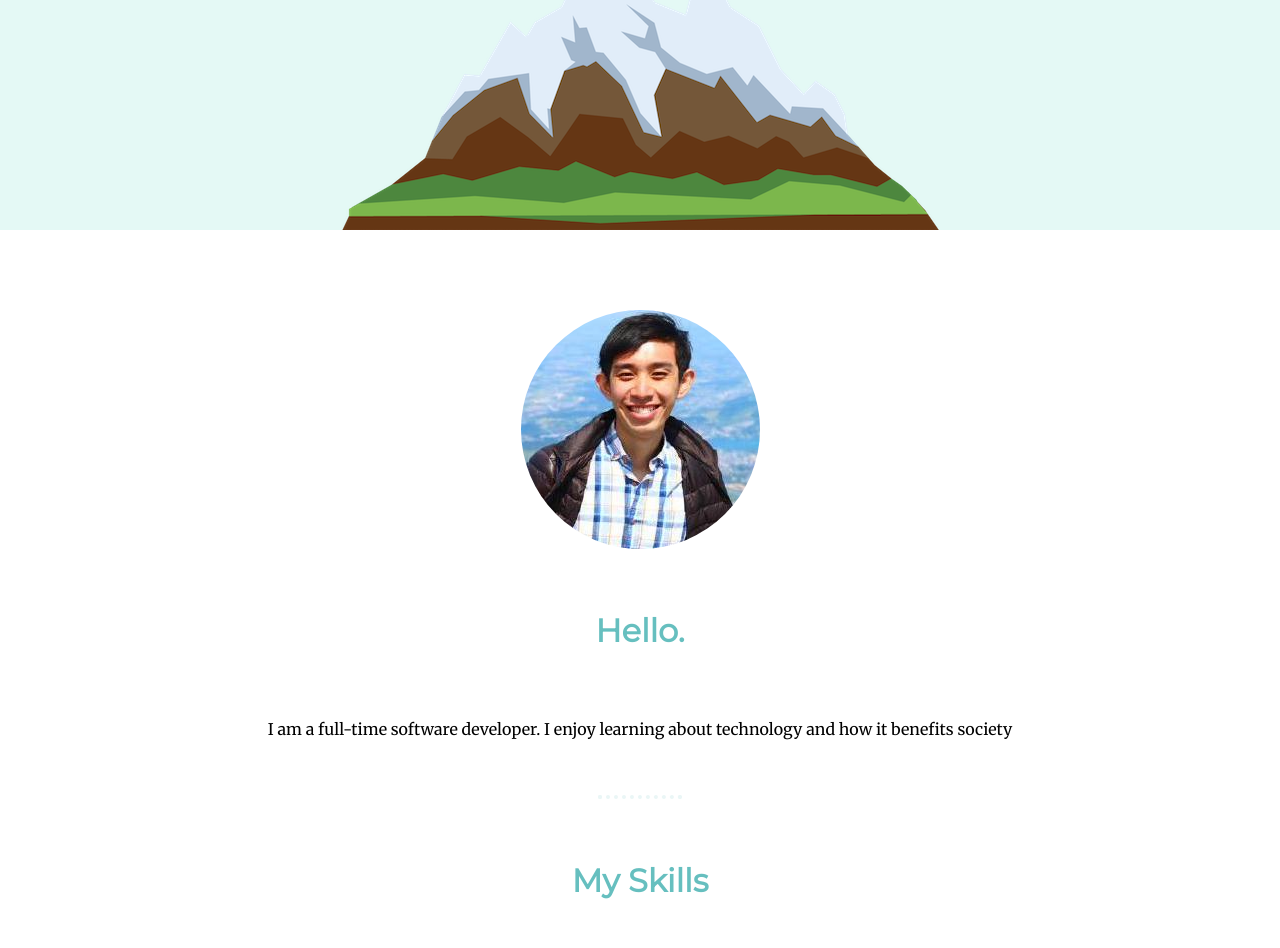
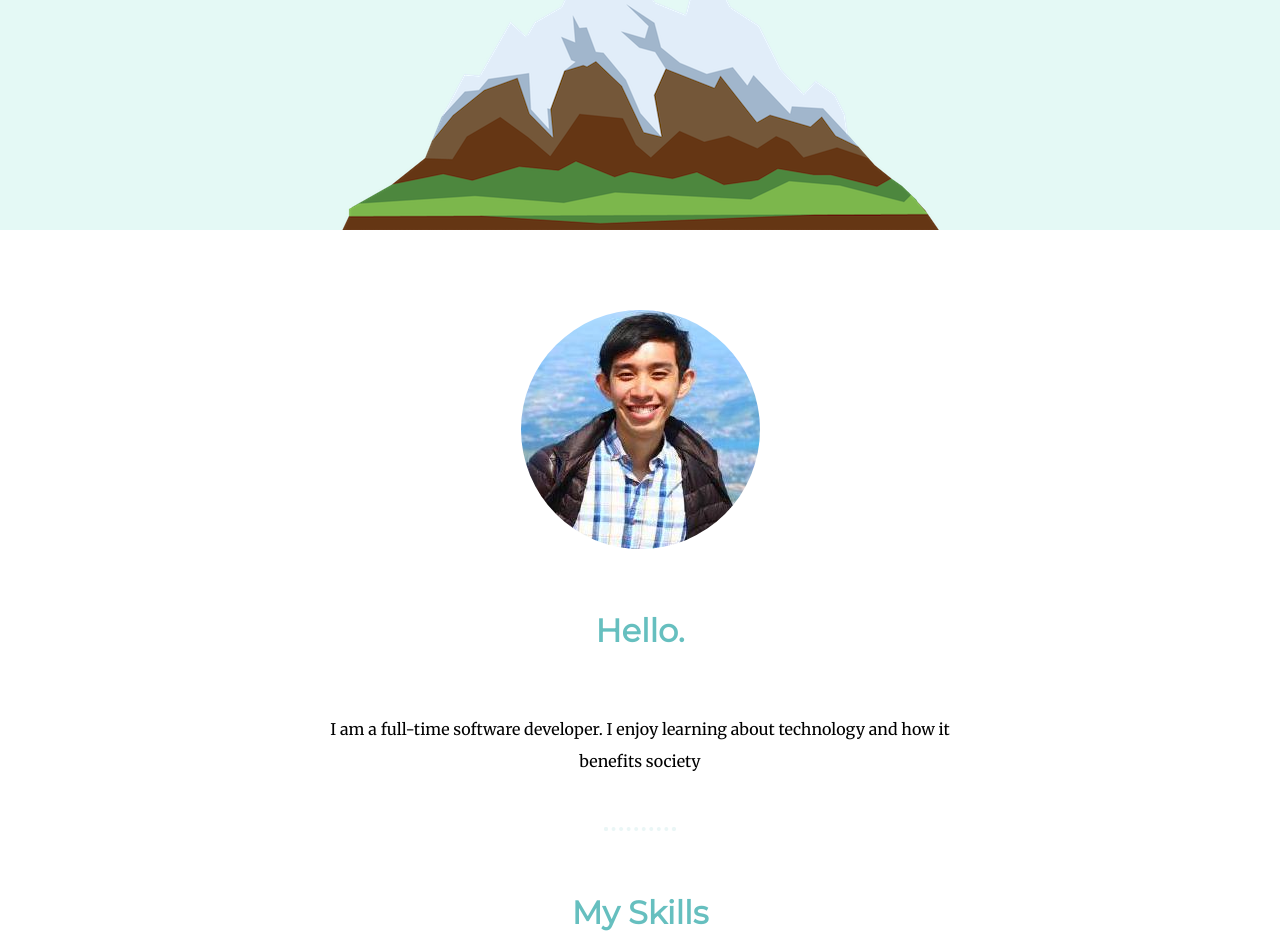
Before and after one commit to weekian/hello-world, a website: page index.html in a window 1280 px wide. Shown: the part 478-1426 px from the top of the page. Drawn offline with nearby package versions, Linux system fonts and the light colour scheme.

Commit message:
Modified CSS and HTML

```diff
--- a/css/style.css
+++ b/css/style.css
@@ -54,7 +54,7 @@ main img.profile-pic {
 }
 
 main {
-    padding: 80px 20%;
+    padding: 80px 25%;
     line-height: 2;
 }
 
```
